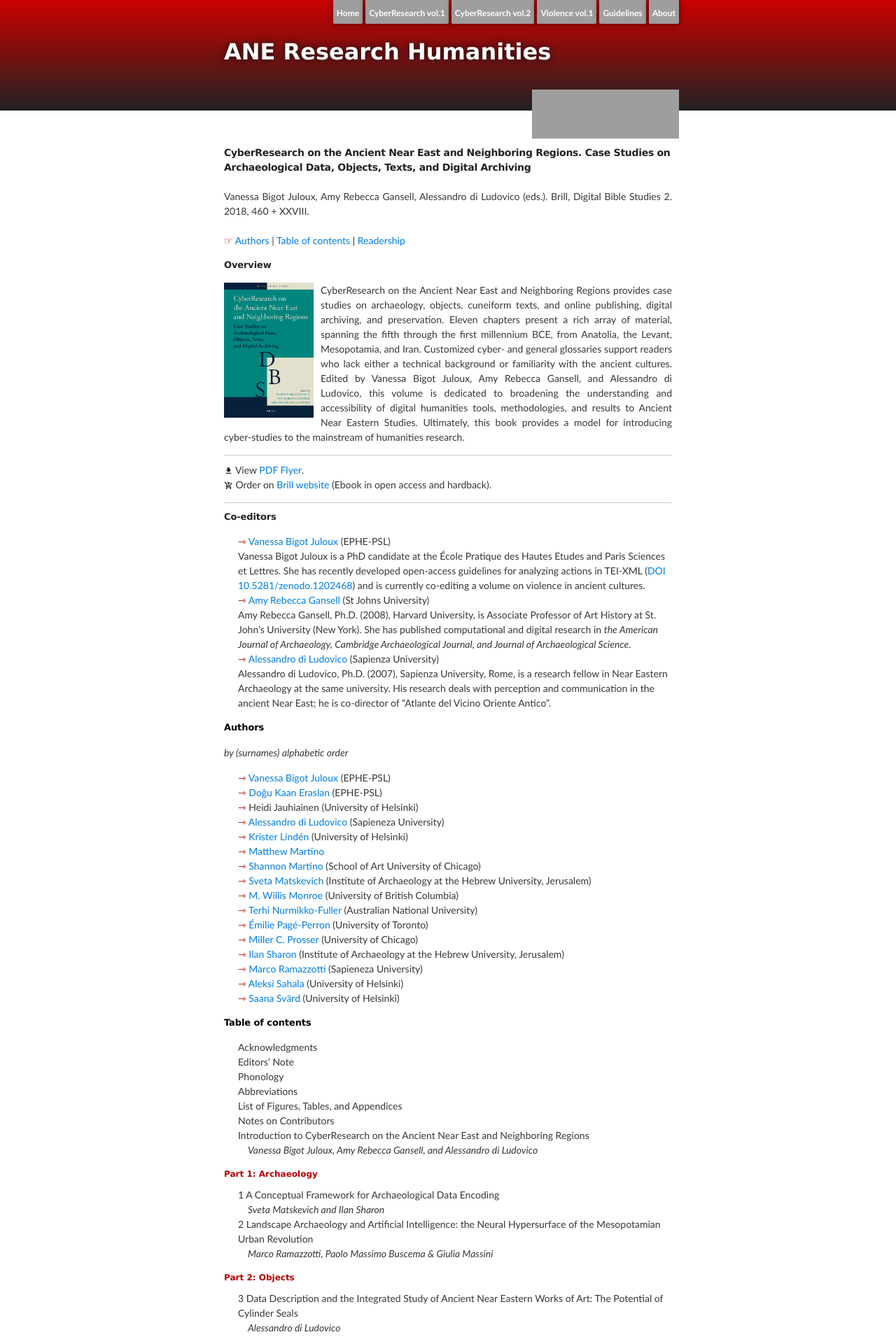
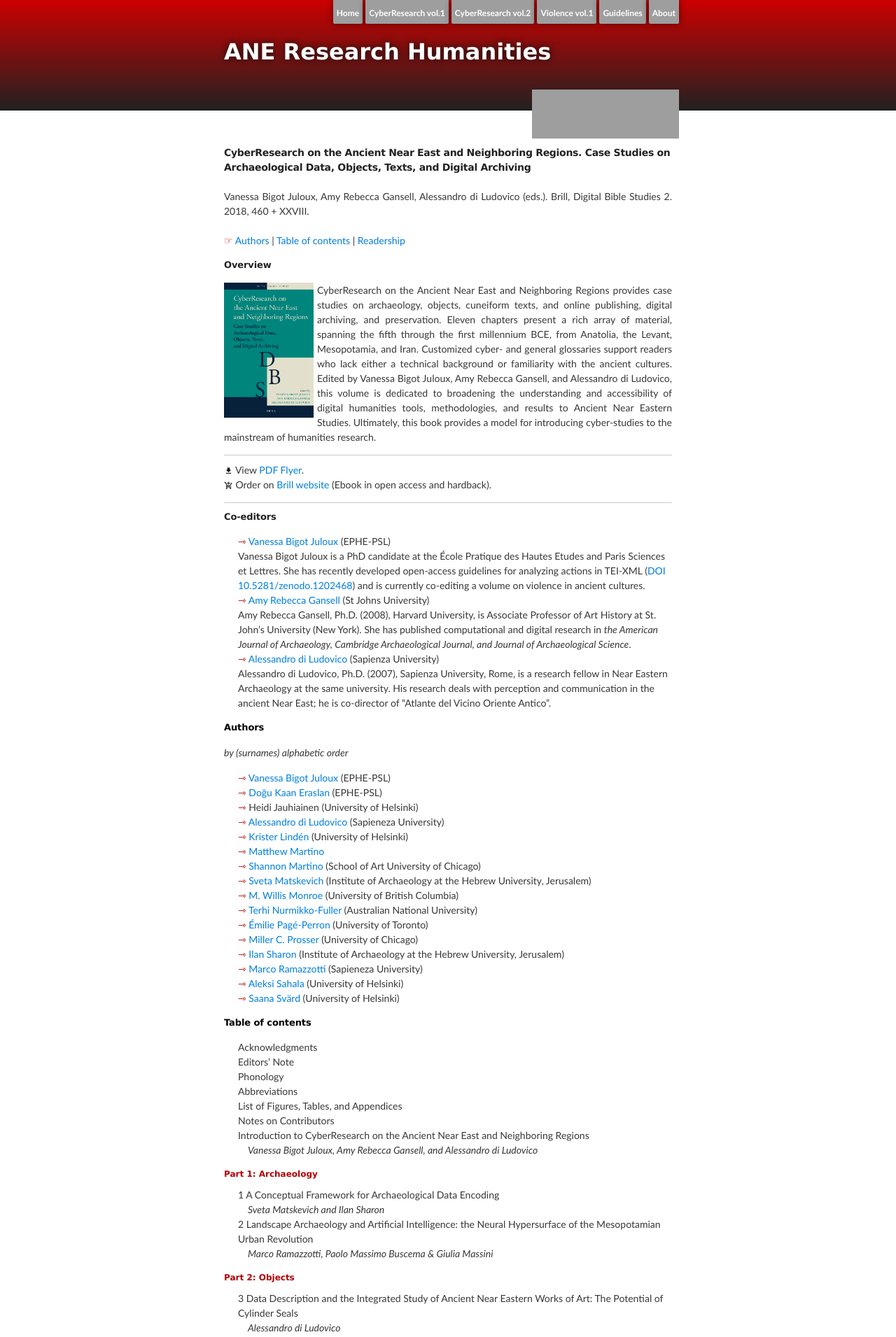
Before and after one commit to vbigot-juloux/ane-research-humanities, a Jekyll site: the page built from docs/CyberResearch-vol1.md, in a window 1280 px wide. Shown: the top 1911 px of the page at 70% size. Built offline with Jekyll 4.4.1, drawn with Linux system fonts in a browser that asks for light colours; the repository's description, which GitHub fills in, is left out; grey boxes are pictures that could not be loaded.

Commit message:
Update CyberResearch-vol1.md

```diff
--- a/docs/CyberResearch-vol1.md
+++ b/docs/CyberResearch-vol1.md
@@ -8,7 +8,7 @@ Vanessa Bigot Juloux, Amy Rebecca Gansell, Alessandro di Ludovico (eds.). Brill,
 <span style="color:#b30000; font-size: 14px">&#9758;</span> <a href="#authors">Authors</a> | <a href="#table-content">Table of contents</a> | <a href="#readership">Readership</a>
 
 <h3>Overview</h3>
-<p><img src="../assets/CyberResearch_FrontCover.png" style="float: left; overflow: auto; width:20%; padding-right: 10px; padding-bottom: 10px; border:0; -webkit-box-shadow: 0 0 0;"/>CyberResearch on the Ancient Near East and Neighboring Regions provides case studies on archaeology, objects, cuneiform texts, and online publishing, digital archiving, and preservation.
+<p><img src="../assets/CyberResearch_FrontCover.png" style="float: left; overflow: auto; width:20%; padding-right: 5px; padding-bottom: 5px; border:0; -webkit-box-shadow: 0 0 0;"/>CyberResearch on the Ancient Near East and Neighboring Regions provides case studies on archaeology, objects, cuneiform texts, and online publishing, digital archiving, and preservation.
 Eleven chapters present a rich array of material, spanning the fifth through the first millennium BCE, from Anatolia, the Levant, Mesopotamia, and Iran. Customized cyber- and general glossaries support readers who lack either a technical background or familiarity with the ancient cultures. Edited by Vanessa Bigot Juloux, Amy Rebecca Gansell, and Alessandro di Ludovico, this volume is dedicated to broadening the understanding and accessibility of digital humanities tools, methodologies, and results to Ancient Near Eastern Studies. Ultimately, this book provides a model for introducing cyber-studies to the mainstream of humanities research.</p>
 
 <hr style="height:0; margin:0; background:transparent; border-bottom:0.5px solid #cccccc;" />
```
